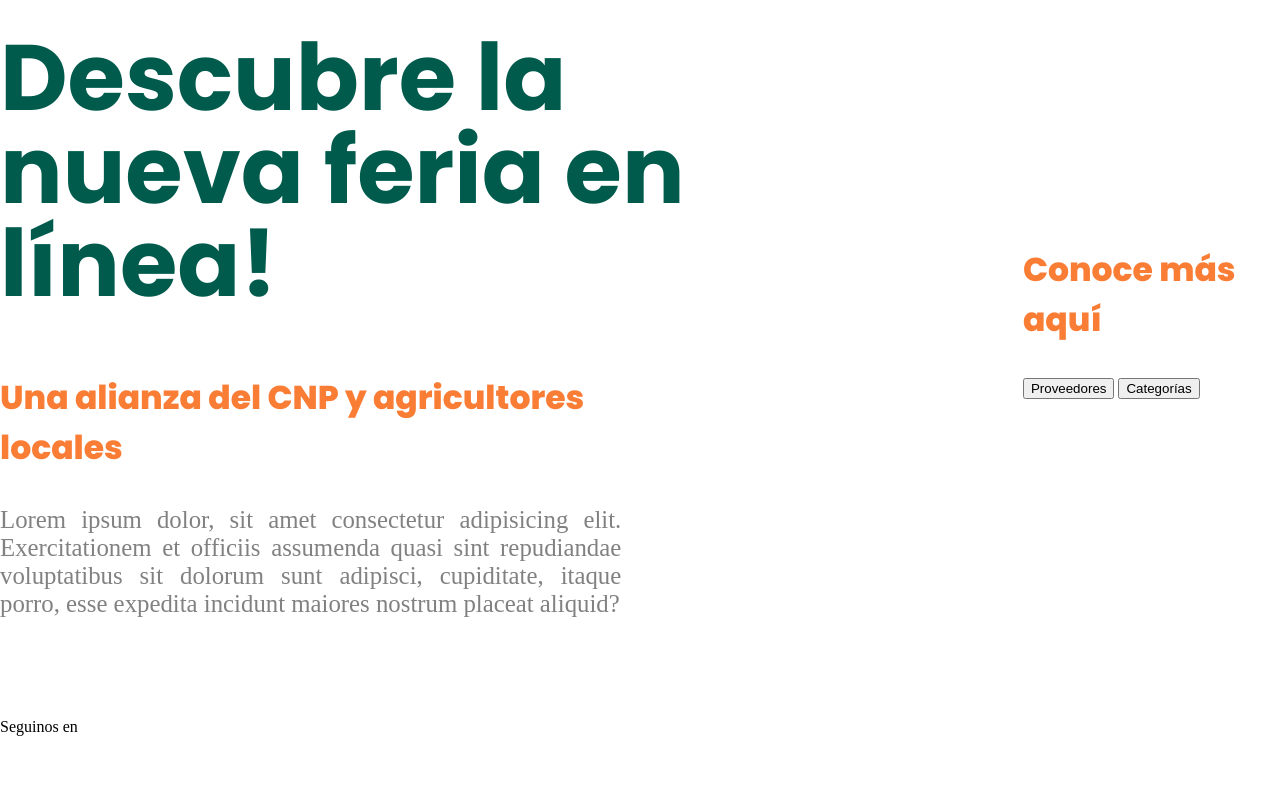
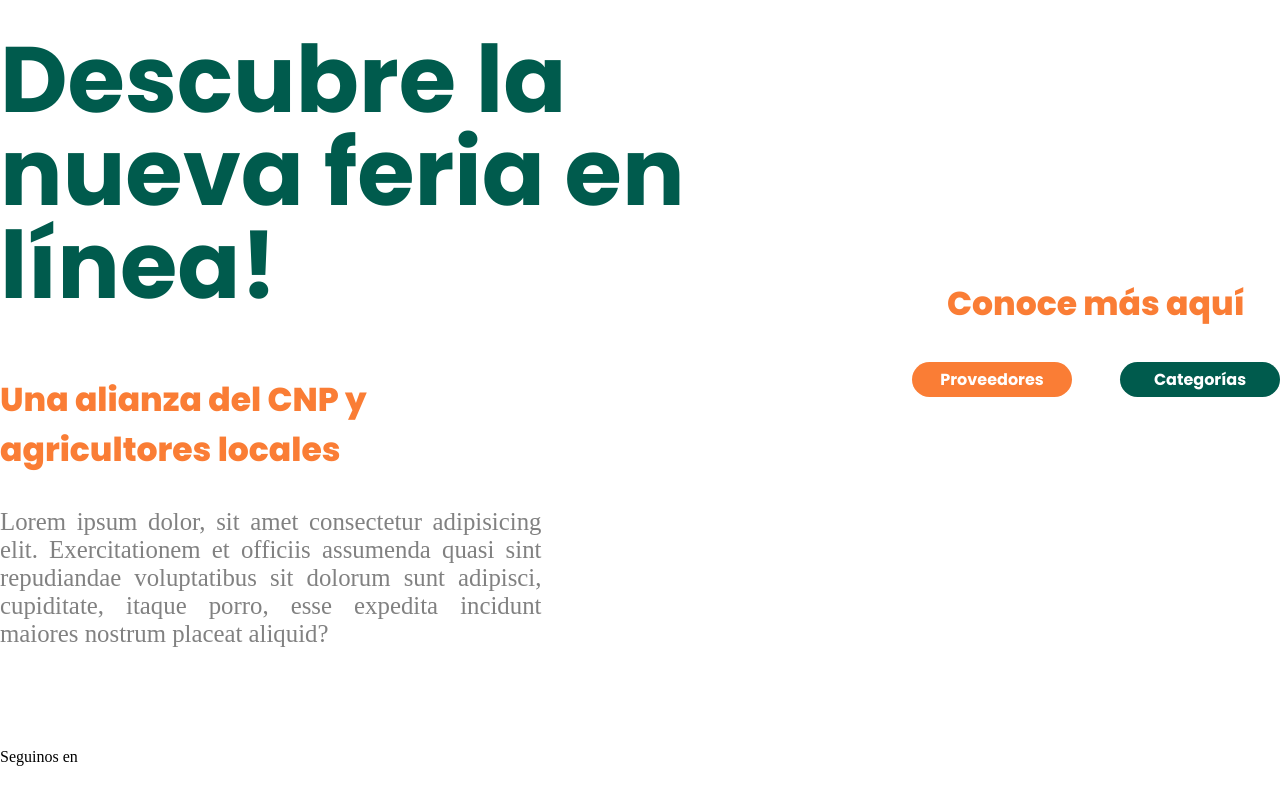
Before and after one commit to ccalderont/cenfotec-biosoft-technoware, a plain HTML site: page home.html in a window 1280 px wide. Shown: the part 601-1401 px from the top of the page. Before the commit the page ends 1371 px from the top, so only its background shows below. Drawn offline with Linux system fonts and the light colour scheme.

Commit message:
Added buttons css

```diff
--- a/css/home.css
+++ b/css/home.css
@@ -14,7 +14,8 @@
 }
 
 body{
-    margin: 0
+    margin: 0;
+
 }
 
 header{
@@ -28,8 +29,11 @@ header{
 
 header li{
     display: inline;
+    padding: 0 25px;
+    font-family: "Poppins-Bold"; /*¿tipografia correcta?*/
+    color: #005b4d;
+    letter-spacing: 1;
     text-transform: uppercase;
-    padding: 0 25px;
 }
 
 #logo-cnp{
@@ -91,3 +95,32 @@ main h3{
     color: #fa7d35;
     font-size: 33px;
 }
+
+.bottom-right-container{
+    display: flex;
+    flex-direction: column;
+    align-items: center;
+}
+
+.buttons{
+    display: flex;
+    align-items: center;
+    gap: 3rem;
+}
+
+.buttons span{
+    font-family: "Poppins-bold";
+    border-radius: 20px;
+    padding: 5px;
+    width: 150px;
+    color: white;
+    text-align: center;
+}
+
+#supplier-button{
+    background-color: #fa7d35;
+}
+
+#category-button{
+    background-color: #005b4d;
+}
--- a/home.html
+++ b/home.html
@@ -39,7 +39,7 @@
         </div>
         <!--bottom container-->
         <div class="container">
-            <!--left-->
+            <!--left section-->
             <div class="container-left">
                 <div>
                     <h1>Descubre la nueva feria en línea!</h1>
@@ -49,13 +49,13 @@
                     <p>Lorem ipsum dolor, sit amet consectetur adipisicing elit. Exercitationem et officiis assumenda quasi sint repudiandae voluptatibus sit dolorum sunt adipisci, cupiditate, itaque porro, esse expedita incidunt maiores nostrum placeat aliquid?</p>
                 </div>
             </div>
-            <!--rigth-->
-            <div>
+            <!--rigth section-->
+            <div class="bottom-right-container">
                 <h3>Conoce más aquí</h3>
                 <!--buttons-->
-                <div>
-                    <button>Proveedores</button>
-                    <button>Categorías</button>
+                <div class="buttons">
+                    <span id="supplier-button" onclick="">Proveedores</span>
+                    <span id="category-button" onclick="">Categorías</span>
                 </div>
             </div>
         </div>
```
